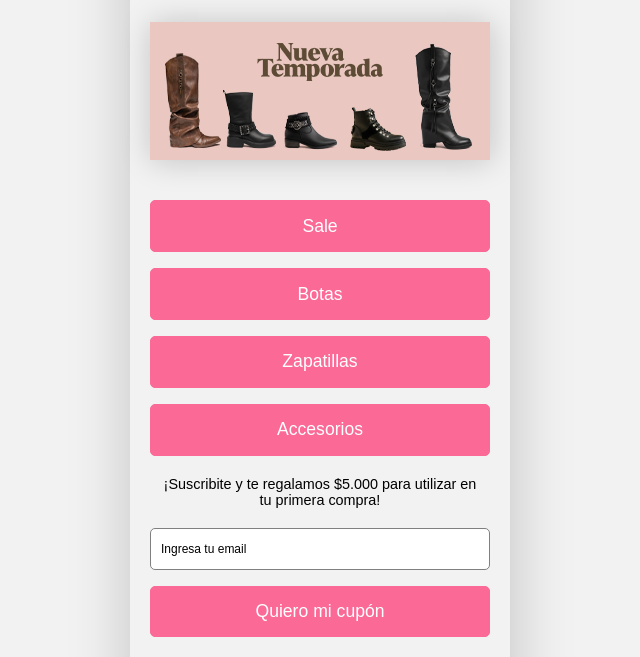
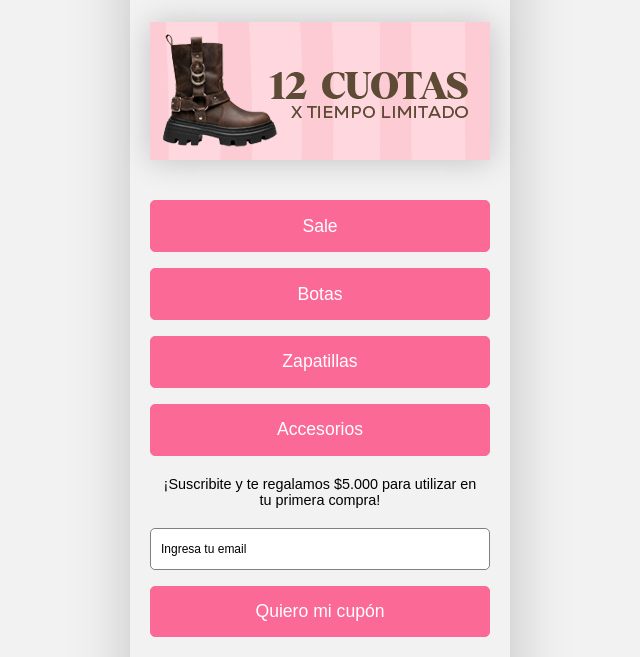
Before and after one commit to juan-ecomlab/Smartilink-alucinna, a plain HTML site: page index.html in a window 1280 px wide. Shown: the part 143-800 px from the top of the page, without its empty margins (320-960 px from the left). Drawn offline with Linux system fonts and the light colour scheme.

Commit message:
actualizando banner

```diff
--- a/index.html
+++ b/index.html
@@ -15,7 +15,7 @@
         <h1>ALUCINNA Argentina <img src="img/oficial 1.svg" alt=""></h1>
 
         <a href="https://alucinna.com.ar/?utm_source=Smartlink_EcommerceLabAgency&utm_medium=Smartlink_EcommerceLabAgency&utm_campaign=Smartlink_EcommerceLabAgency&utm_id=Smartlink_EcommerceLabAgency&utm_term=Smartlink_EcommerceLabAgency&utm_content=Smartlink_EcommerceLabAgency" target="_blank" class="banner">
-            <img class="img-banner" src="img/03-03-BANNER-340x138-NUEVA TEMP.png" alt="Banner">
+            <img class="img-banner" src="img/05-03-BANNER-340x138-12 CUOTAS.png" alt="Banner">
         </a>
 
         <a href="https://alucinna.com.ar/final-sale/?utm_source=Smartlink_EcommerceLabAgency&utm_medium=Smartlink_EcommerceLabAgency&utm_campaign=Smartlink_EcommerceLabAgency&utm_id=Smartlink_EcommerceLabAgency&utm_term=Smartlink_EcommerceLabAgency&utm_content=Smartlink_EcommerceLabAgency" target="_blank"><button>Sale</button></a>
```
Also changed, not shown: img/05-03-BANNER-340x138-12 CUOTAS.png (added).
